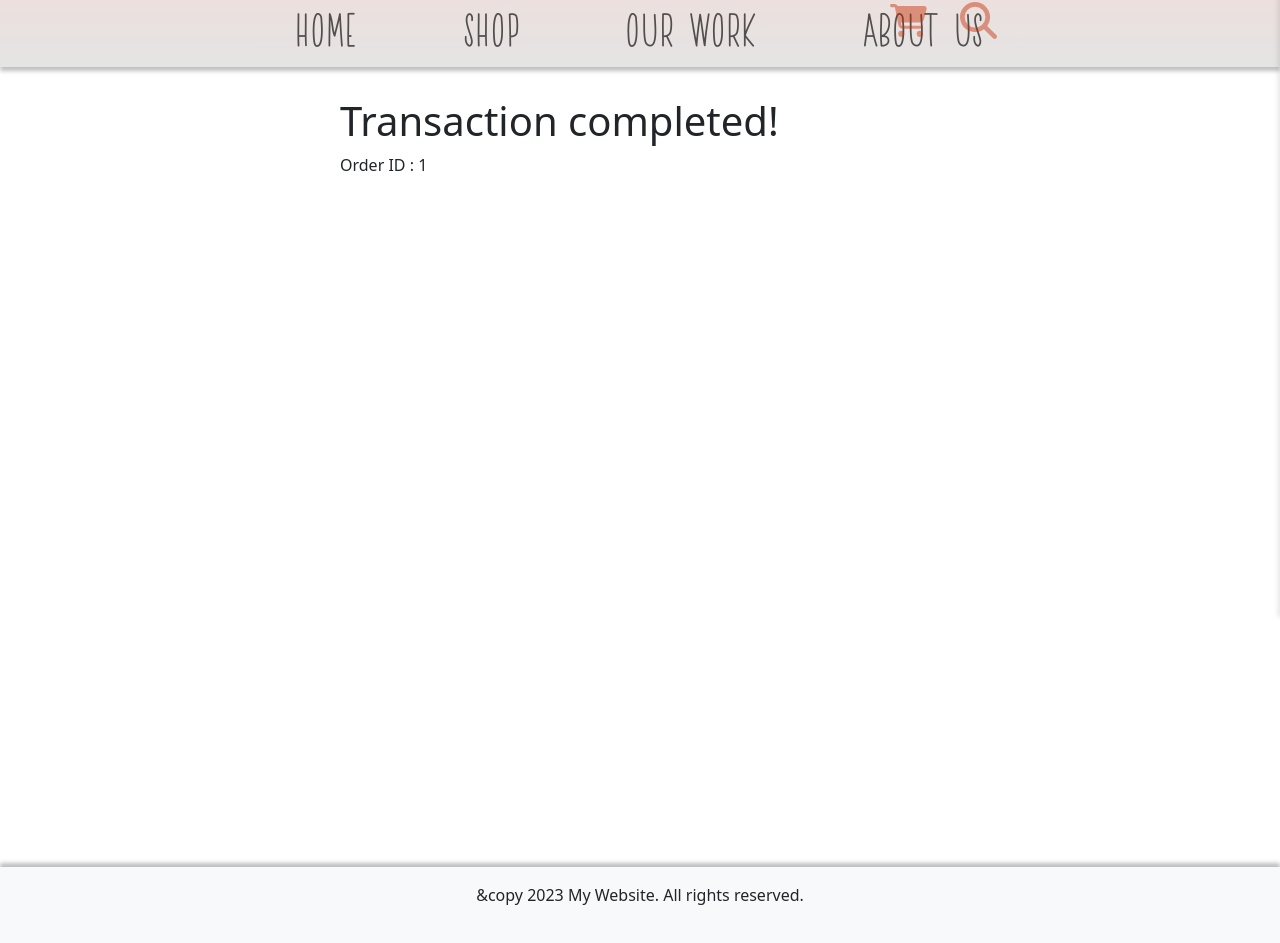
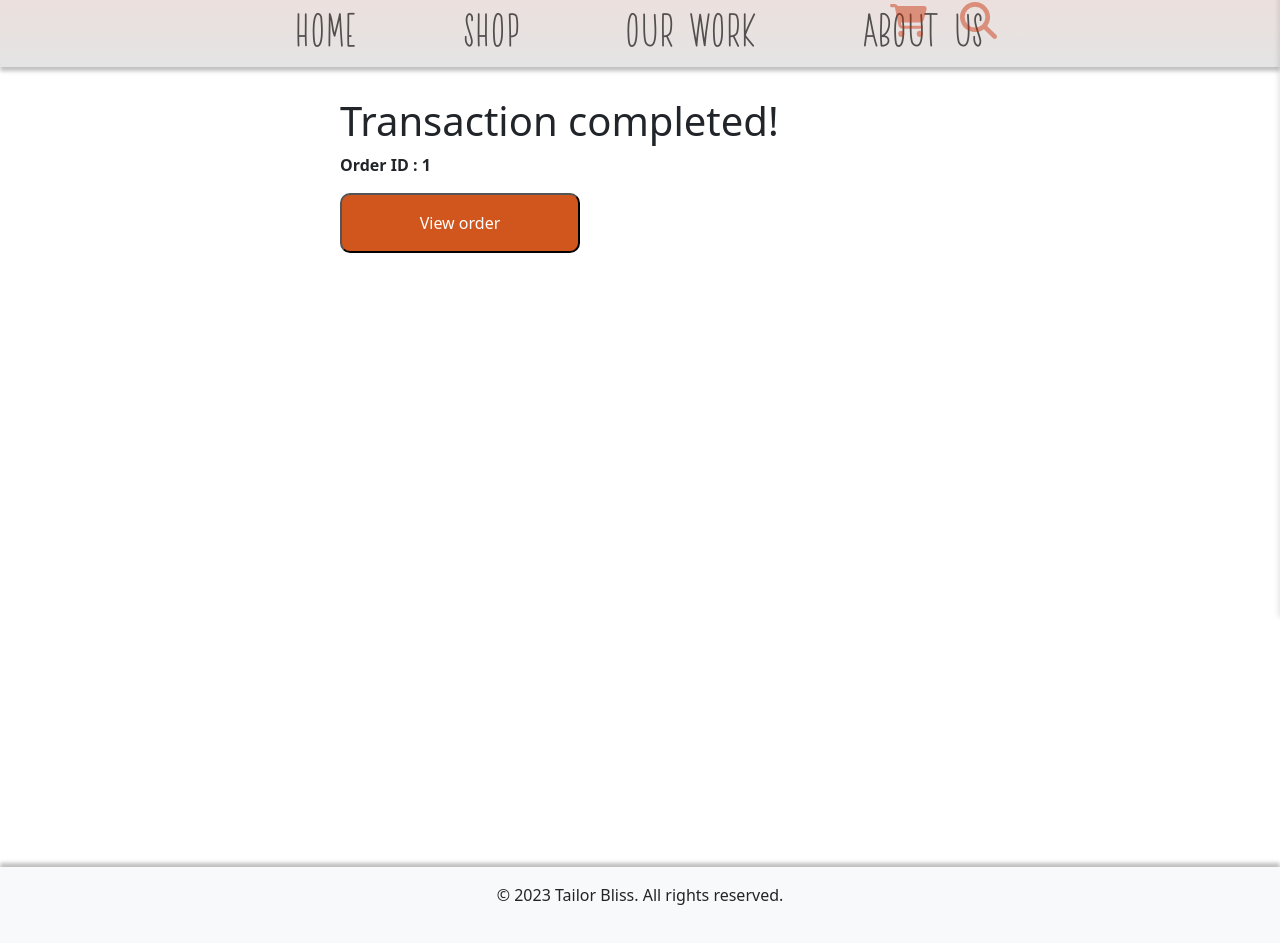
Before and after one commit to BossXiang/KickStart-Frontend, a React (Create React App) app: page /completion/1 in a window 1280 px wide. Shown: the part 183-1126 px from the top of the page. Built offline with nearby package versions, Linux system fonts and the light colour scheme; a web font is replaced by a local one.

Commit message:
Make it prettier

```diff
--- a/src/components/Footer.jsx
+++ b/src/components/Footer.jsx
@@ -4,7 +4,7 @@ import '../styles/Footer.scss'
 const Footer = () => {
   return (
     <footer className="bg-light text-center p-3 footer">
-      <p>&copy {new Date().getFullYear()} My Website. All rights reserved.</p>
+      <p>&copy; {new Date().getFullYear()} Tailor Bliss. All rights reserved.</p>
     </footer>
   )
 }
--- a/src/pages/Completion.jsx
+++ b/src/pages/Completion.jsx
@@ -3,9 +3,15 @@ import Header from '../components/Header'
 import Footer from '../components/Footer'
 import '../styles/Completion.scss'
 import { useParams } from 'react-router-dom'
+import { useNavigate } from 'react-router-dom';
 
 const Completion = () => {
   const { orderId } = useParams();
+  const navigate = useNavigate()
+
+  const handleViewOrder = () => {
+    navigate(`/searchOrder?id=${orderId}`)
+  }
 
   return (
     <div>
@@ -13,7 +19,8 @@ const Completion = () => {
       <div className='completionContainer'>
         <div className='transaction'>
           <h1>Transaction completed!</h1>
-          <p>Order ID : {orderId}</p>
+          <p><strong>Order ID : {orderId}</strong></p>
+          <button onClick={handleViewOrder} class="viewOrder">View order</button>
         </div>
       </div>
       <Footer />
--- a/src/pages/SearchOrder.jsx
+++ b/src/pages/SearchOrder.jsx
@@ -87,7 +87,7 @@ const SearchOrder = () => {
                 value={searchText}
                 onChange={handleSearchChange}
               />
-              <div className="example">For example: 123456789</div>
+              <div className="example">For example: 3a2c50ff-cca7-425c-8e1e-a95a47a2e461</div>
             </div>
             <Button
               id="searchBtn"
--- a/src/styles/Completion.scss
+++ b/src/styles/Completion.scss
@@ -7,4 +7,11 @@
     width: 600px;
     margin: 30px auto;
   }
+  .viewOrder {
+    width: 240px;
+    height: 60px;
+    background-color: rgb(209, 86, 29);
+    color: white;
+    border-radius: 10px;
+  }
 }
--- a/src/styles/ProductDetail.scss
+++ b/src/styles/ProductDetail.scss
@@ -43,6 +43,7 @@
     .btn,
     .btn-primary {
       height: 45px;
+      width: 100%;
       color: whitesmoke;
       font-weight: bold;
       font-size: 20px;
```
